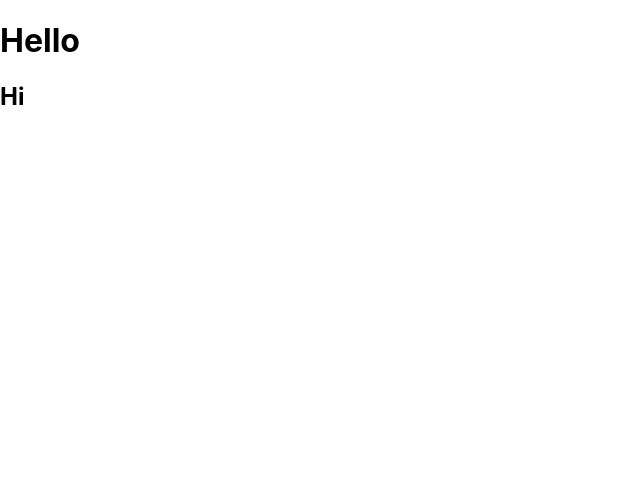
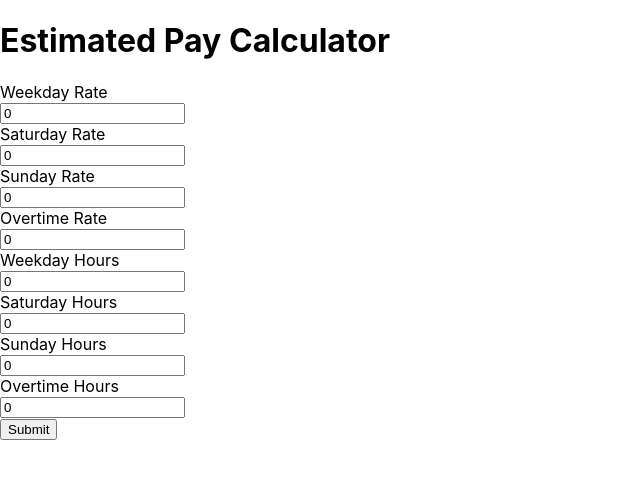
Before and after one commit to GideonEpa/pay-calculator, a React (Create React App) app: page / in a window 1280 px wide. Shown: the top 478 px of the page, without its empty margins (0-640 px from the left). Built offline with nearby package versions, Linux system fonts and the light colour scheme.

Commit message:
Create base functionality

```diff
--- a/src/app/App.js
+++ b/src/app/App.js
@@ -4,7 +4,7 @@ import Calculator from "../calculator/Calculator.jsx"
 function App() {
   return (
     <div>
-      <h1>Hello</h1>
+      <h1>Estimated Pay Calculator</h1>
       <Calculator />
     </div>
   )
--- /dev/null
+++ b/src/calculateTax.js
@@ -0,0 +1,22 @@
+export function calculateTax(grossIncome) {
+    let taxWitheld = 0;
+    if (grossIncome <= 500) {
+        taxWitheld = grossIncome * 0.1600 - 57.8462;
+    } else if (grossIncome <= 625) {
+        taxWitheld = grossIncome * 0.2600 - 107.8462;
+    } else if (grossIncome <= 721) {
+        taxWitheld = grossIncome * 0.1800 - 57.8462;
+    } else if (grossIncome <= 865) {
+        taxWitheld = grossIncome * 0.1890 - 64.3365;
+    } else if (grossIncome <= 1282) {
+        taxWitheld = grossIncome * 0.3227 - 180.0385;
+    } else if (grossIncome <= 2596) {
+        taxWitheld = grossIncome * 0.3200 - 176.5769;
+    } else if (grossIncome <= 3653) {
+        taxWitheld = grossIncome * 0.3900 - 358.3077;
+    } else if (grossIncome > 3653) {
+        taxWitheld = grossIncome * 0.4700 - 650.6154;
+    }
+
+    return Math.round(taxWitheld);
+}
--- a/src/calculator/Calculator.jsx
+++ b/src/calculator/Calculator.jsx
@@ -1,5 +1,114 @@
+import { useState } from "react"
+import Results from "../results/Results.jsx";
+
 export default function Calculator() {
+    const [showResults, setShowResults] = useState(false);
+
+    const [weekdayHours, setWeekdayHours] = useState(0);
+    const [saturdayHours, setSaturdayHours] = useState(0);
+    const [sundayHours, setSundayHours] = useState(0);
+    const [overtimeHours, setOvertimeHours] = useState(0);
+
+    const hours = {
+        weekday: weekdayHours,
+        saturday: saturdayHours,
+        sunday: sundayHours,
+        overtime: overtimeHours,
+    };
+
+    const [weekdayRate, setWeekdayRate] = useState(0);
+    const [saturdayRate, setSaturdayRate] = useState(0);
+    const [sundayRate, setSundayRate] = useState(0);
+    const [overtimeRate, setOvertimeRate] = useState(0);
+
+    const rates = {
+        weekday: weekdayRate,
+        saturday: saturdayRate,
+        sunday: sundayRate,
+        overtime: overtimeRate,
+    }
+
+
+    function handleSubmit(e) {
+        e.preventDefault()
+        setShowResults(true)
+    }
+
     return (
-        <h2>Hi</h2>
+        <div>
+            <form id="ratesForm">
+                <label htmlFor="weekdayRate">Weekday Rate</label> <br />
+                <input
+                    id="weekdayRate"
+                    type="number"
+                    min={0}
+                    value={weekdayRate}
+                    onChange={e => setWeekdayRate(e.target.value)}
+                /> <br />
+                <label htmlFor="saturdayRate">Saturday Rate</label> <br />
+                <input
+                    id="saturdayRate"
+                    type="number"
+                    min={0}
+                    value={saturdayRate}
+                    onChange={e => setSaturdayRate(e.target.value)}
+                /> <br />
+                <label htmlFor="sundayRate">Sunday Rate</label> <br />
+                <input
+                    id="sundayRate"
+                    type="number"
+                    min={0}
+                    value={sundayRate}
+                    onChange={e => setSundayRate(e.target.value)}
+                /> <br />
+                <label htmlFor="overtimeRate">Overtime Rate</label> <br />
+                <input
+                    id="overtimeRate"
+                    type="number"
+                    min={0}
+                    value={overtimeRate}
+                    onChange={e => setOvertimeRate(e.target.value)}
+                /> <br />
+            </form>
+
+            <form id="hoursForm" onSubmit={handleSubmit}>
+                <label htmlFor="weekdayHours">Weekday Hours</label> <br/>
+                <input
+                    id="weekdayHours"
+                    value={weekdayHours}
+                    onChange={e => setWeekdayHours(e.target.value)}
+                    type="number"
+                    min={0}
+                /> <br/>
+                <label htmlFor="saturdayHours">Saturday Hours</label> <br/>
+                <input
+                    id="saturdayHours"
+                    value={saturdayHours}
+                    onChange={e => setSaturdayHours(e.target.value)}
+                    type="number"
+                    min={0}
+                /> <br/>
+                <label htmlFor="sundayHours">Sunday Hours</label> <br/>
+                <input
+                    id="sundayHours"
+                    value={sundayHours}
+                    onChange={e => setSundayHours(e.target.value)}
+                    type="number"
+                    min={0}
+                /> <br/>
+                <label htmlFor="overtimeHours">Overtime Hours</label> <br/>
+                <input
+                    id="overtimeHours"
+                    value={overtimeHours}
+                    onChange={e => setOvertimeHours(e.target.value)}
+                    type="number"
+                    min={0}
+                /> <br/>
+                <input
+                    type="submit"
+                />
+            </form>
+            {showResults && <Results hours={hours} rates={rates} />}
+        </div>
     )
-}
+};
--- /dev/null
+++ b/src/results/Results.jsx
@@ -0,0 +1,19 @@
+import { calculateTax } from "../calculateTax";
+
+export default function Results({hours, rates}) {
+    const weekdayGross = hours.weekday * rates.weekday;
+    const saturdayGross = hours.saturday * rates.saturday;
+    const sundayGross = hours.sunday * rates.sunday;
+    const overtimeGross = hours.overtime * rates.overtime;
+
+    const grossIncome = Math.round(weekdayGross + saturdayGross + sundayGross + overtimeGross);
+    const tax = calculateTax(grossIncome);
+
+
+    return (
+        <>
+            <h2>{grossIncome}</h2>
+            <h3>{tax}</h3>
+        </>
+    )
+}
```
